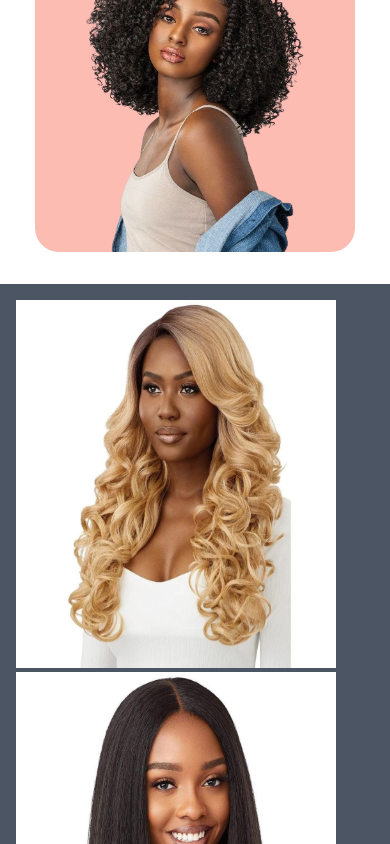
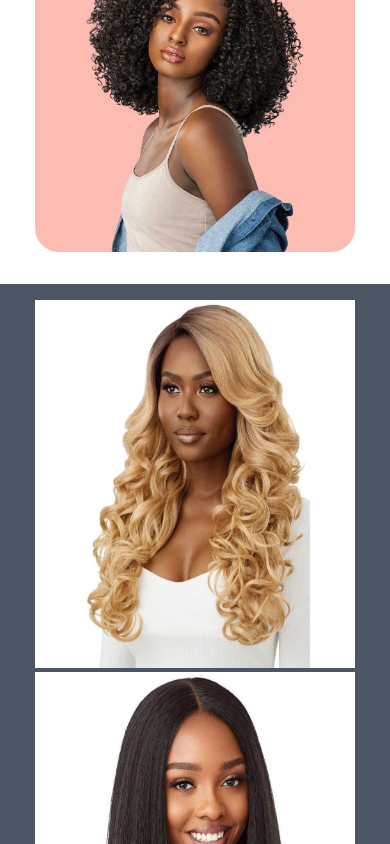
Before and after one commit to teosoares10/hair-salon, a Next.js app: page / in a window 390 px wide. Shown: the part 1299-2143 px from the top of the page. Built offline with nearby package versions, Linux system fonts and the light colour scheme.

Commit message:
styles(product-list): set justify content for small and large screens

```diff
--- a/src/components/product-list.tsx
+++ b/src/components/product-list.tsx
@@ -43,7 +43,7 @@ const data = [
 export const ProductList = () => {
     return (
         <section className="mt-8 py-4 bg-gray-600">
-            <ul className="mx-4 lg:mx-1 flex flex-wrap gap-1 items-center">
+            <ul className="mx-4 lg:mx-1 flex flex-wrap gap-1 justify-center lg:justify-normal items-center">
                 {data.map((wig, i) => (
                     <ProductItem
                         key={i}
```
